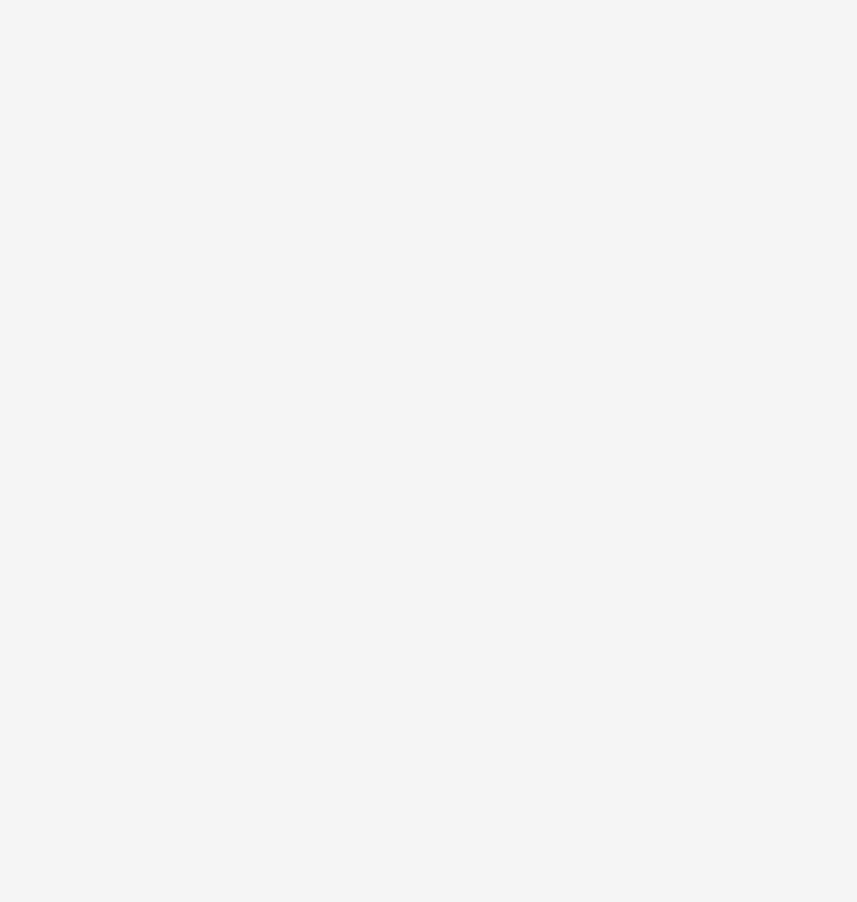
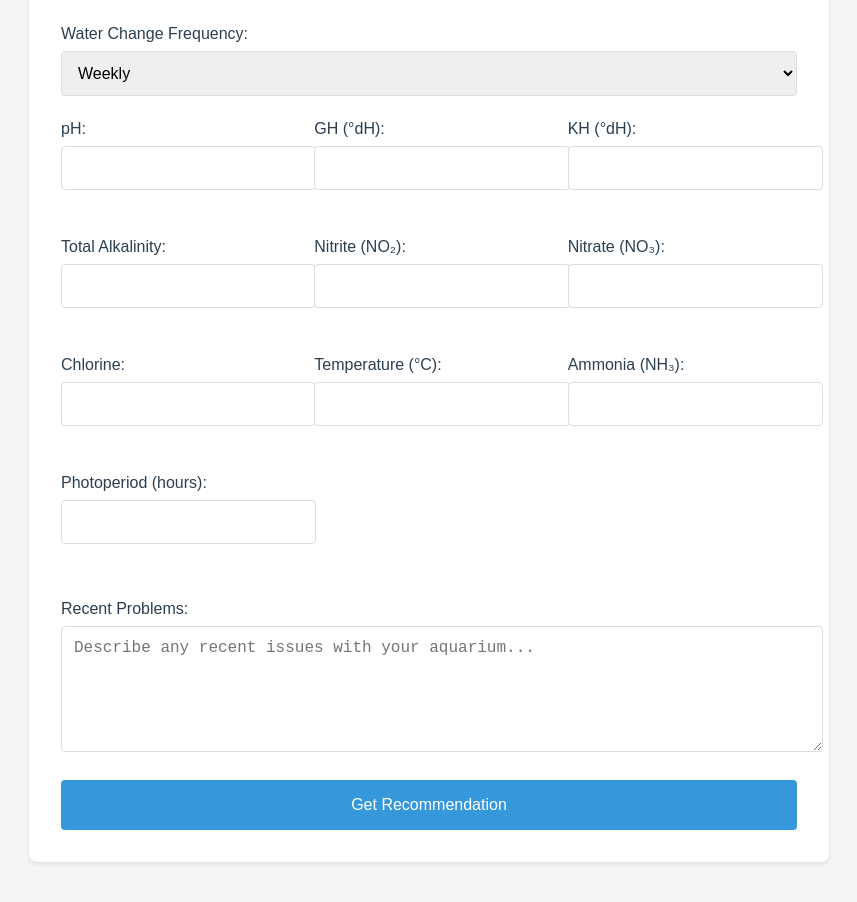
Before and after one commit to chbarbosa/super-acqua-mentor, a React (Vite) app: page /recommendation in a window 1280 px wide. Shown: the part 542-1444 px from the top of the page, without its empty margins (211-1068 px from the left). Before the commit the page ends 864 px from the top, so only its background shows below. Built offline with nearby package versions, Linux system fonts and the light colour scheme.

Commit message:
basic recommendation form added

```diff
--- a/src/components/RecommendationForm/RecommendationForm.module.css
+++ b/src/components/RecommendationForm/RecommendationForm.module.css
@@ -0,0 +1,79 @@
+.container {
+  max-width: 800px;
+  margin: 0 auto;
+  padding: 2rem;
+}
+
+.form {
+  margin-top: 2rem;
+  background: white;
+  padding: 2rem;
+  border-radius: 8px;
+  box-shadow: 0 2px 4px rgba(0, 0, 0, 0.1);
+}
+
+.formGroup {
+  margin-bottom: 1.5rem;
+}
+
+.formGroup label {
+  display: block;
+  margin-bottom: 0.5rem;
+  color: #2c3e50;
+  font-weight: 500;
+}
+
+.formGroup input,
+.formGroup select,
+.formGroup textarea {
+  width: 100%;
+  padding: 0.75rem;
+  border: 1px solid #ddd;
+  border-radius: 4px;
+  font-size: 1rem;
+  transition: border-color 0.3s ease;
+}
+
+.formGroup input:focus,
+.formGroup select:focus,
+.formGroup textarea:focus {
+  outline: none;
+  border-color: #3498db;
+  box-shadow: 0 0 0 2px rgba(52, 152, 219, 0.2);
+}
+
+.parameterGrid {
+  display: grid;
+  grid-template-columns: repeat(auto-fill, minmax(200px, 1fr));
+  gap: 1.5rem;
+  margin-bottom: 2rem;
+}
+
+.formGroup textarea {
+  min-height: 100px;
+  resize: vertical;
+}
+
+.submitButton {
+  background-color: #3498db;
+  color: white;
+  border: none;
+  padding: 1rem 2rem;
+  border-radius: 4px;
+  font-size: 1rem;
+  cursor: pointer;
+  transition: background-color 0.3s ease;
+  width: 100%;
+}
+
+.submitButton:hover {
+  background-color: #2980b9;
+}
+
+.error {
+  color: #e74c3c;
+  padding: 1rem;
+  background-color: #fef2f2;
+  border-radius: 4px;
+  margin-bottom: 1rem;
+}
--- a/src/components/RecommendationForm/RecommendationForm.tsx
+++ b/src/components/RecommendationForm/RecommendationForm.tsx
@@ -1,13 +1,42 @@
-import React, { useEffect, useState } from 'react';
+import React, { useState, useEffect } from 'react';
 import { fetchAquariums, Aquarium } from '../../api/mockApi';
 import AquariumSelector from '../AquariumSelector/AquariumSelector';
 import styles from './RecommendationForm.module.css';
+
+interface WaterParameters {
+  tpa: string;
+  ph: string;
+  gh: string;
+  kh: string;
+  ta: string;
+  nitrite: string;
+  nitrate: string;
+  chlorine: string;
+  temperature: string;
+  ammonia: string;
+  photoperiod: string;
+  recentProblems: string;
+}
 
 const RecommendationForm: React.FC = () => {
   const [aquariums, setAquariums] = useState<Aquarium[]>([]);
   const [selectedAquarium, setSelectedAquarium] = useState<Aquarium | null>(null);
   const [isLoading, setIsLoading] = useState(true);
   const [error, setError] = useState<string | null>(null);
+  const [parameters, setParameters] = useState<WaterParameters>({
+    tpa: '1 week',
+    ph: '',
+    gh: '',
+    kh: '',
+    ta: '',
+    nitrite: '',
+    nitrate: '',
+    chlorine: '',
+    temperature: '',
+    ammonia: '',
+    photoperiod: '',
+    recentProblems: ''
+  });
 
   useEffect(() => {
     const loadAquariums = async () => {
@@ -40,6 +69,18 @@ const RecommendationForm: React.FC = () => {
     );
   }
 
+  const handleSubmit = (e: React.FormEvent) => {
+    e.preventDefault();
+    console.log('Form submitted:', { aquarium: selectedAquarium, parameters });
+  };
+
+  const handleChange = (e: React.ChangeEvent<HTMLInputElement | HTMLSelectElement | HTMLTextAreaElement>) => {
+    setParameters(prev => ({
+      ...prev,
+      [e.target.name]: e.target.value
+    }));
+  };
+
   return (
     <div className={styles.container}>
       <h2>Get Aquarium Recommendation</h2>
@@ -47,11 +88,84 @@ const RecommendationForm: React.FC = () => {
         aquariums={aquariums}
         onSelect={setSelectedAquarium}
       />
-      {selectedAquarium && (
-        <div className={styles.form}>
-          {/* Additional form fields will go here */}
-        </div>
-      )}
+
+        <form onSubmit={handleSubmit} className={styles.form}>
+          <div className={styles.formGroup}>
+            <label htmlFor="tpa">Water Change Frequency:</label>
+            <select id="tpa" name="tpa" value={parameters.tpa} onChange={handleChange}>
+              <option value="1 week">Weekly</option>
+              <option value="2 weeks">Bi-weekly</option>
+              <option value="3 weeks">Every 3 weeks</option>
+              <option value="1 month">Monthly</option>
+            </select>
+          </div>
+
+          <div className={styles.parameterGrid}>
+            <div className={styles.formGroup}>
+              <label htmlFor="ph">pH:</label>
+              <input type="number" step="0.1" id="ph" name="ph" value={parameters.ph} onChange={handleChange} />
+            </div>
+
+            <div className={styles.formGroup}>
+              <label htmlFor="gh">GH (°dH):</label>
+              <input type="number" step="0.1" id="gh" name="gh" value={parameters.gh} onChange={handleChange} />
+            </div>
+
+            <div className={styles.formGroup}>
+              <label htmlFor="kh">KH (°dH):</label>
+              <input type="number" step="0.1" id="kh" name="kh" value={parameters.kh} onChange={handleChange} />
+            </div>
+
+            <div className={styles.formGroup}>
+              <label htmlFor="ta">Total Alkalinity:</label>
+              <input type="number" id="ta" name="ta" value={parameters.ta} onChange={handleChange} />
+            </div>
+
+            <div className={styles.formGroup}>
+              <label htmlFor="nitrite">Nitrite (NO₂):</label>
+              <input type="number" step="0.01" id="nitrite" name="nitrite" value={parameters.nitrite} onChange={handleChange} />
+            </div>
+
+            <div className={styles.formGroup}>
+              <label htmlFor="nitrate">Nitrate (NO₃):</label>
+              <input type="number" step="0.1" id="nitrate" name="nitrate" value={parameters.nitrate} onChange={handleChange} />
+            </div>
+
+            <div className={styles.formGroup}>
+              <label htmlFor="chlorine">Chlorine:</label>
+              <input type="number" step="0.01" id="chlorine" name="chlorine" value={parameters.chlorine} onChange={handleChange} />
+            </div>
+
+            <div className={styles.formGroup}>
+              <label htmlFor="temperature">Temperature (°C):</label>
+              <input type="number" step="0.1" id="temperature" name="temperature" value={parameters.temperature} onChange={handleChange} />
+            </div>
+
+            <div className={styles.formGroup}>
+              <label htmlFor="ammonia">Ammonia (NH₃):</label>
+              <input type="number" step="0.01" id="ammonia" name="ammonia" value={parameters.ammonia} onChange={handleChange} />
+            </div>
+
+            <div className={styles.formGroup}>
+              <label htmlFor="photoperiod">Photoperiod (hours):</label>
+              <input type="number" min="0" max="24" id="photoperiod" name="photoperiod" value={parameters.photoperiod} onChange={handleChange} />
+            </div>
+          </div>
+
+          <div className={styles.formGroup}>
+            <label htmlFor="recentProblems">Recent Problems:</label>
+            <textarea
+              id="recentProblems"
+              name="recentProblems"
+              value={parameters.recentProblems}
+              onChange={handleChange}
+              placeholder="Describe any recent issues with your aquarium..."
+            />
+          </div>
+
+          <button type="submit" className={styles.submitButton}>Get Recommendation</button>
+        </form>
+
     </div>
   );
 };
```
